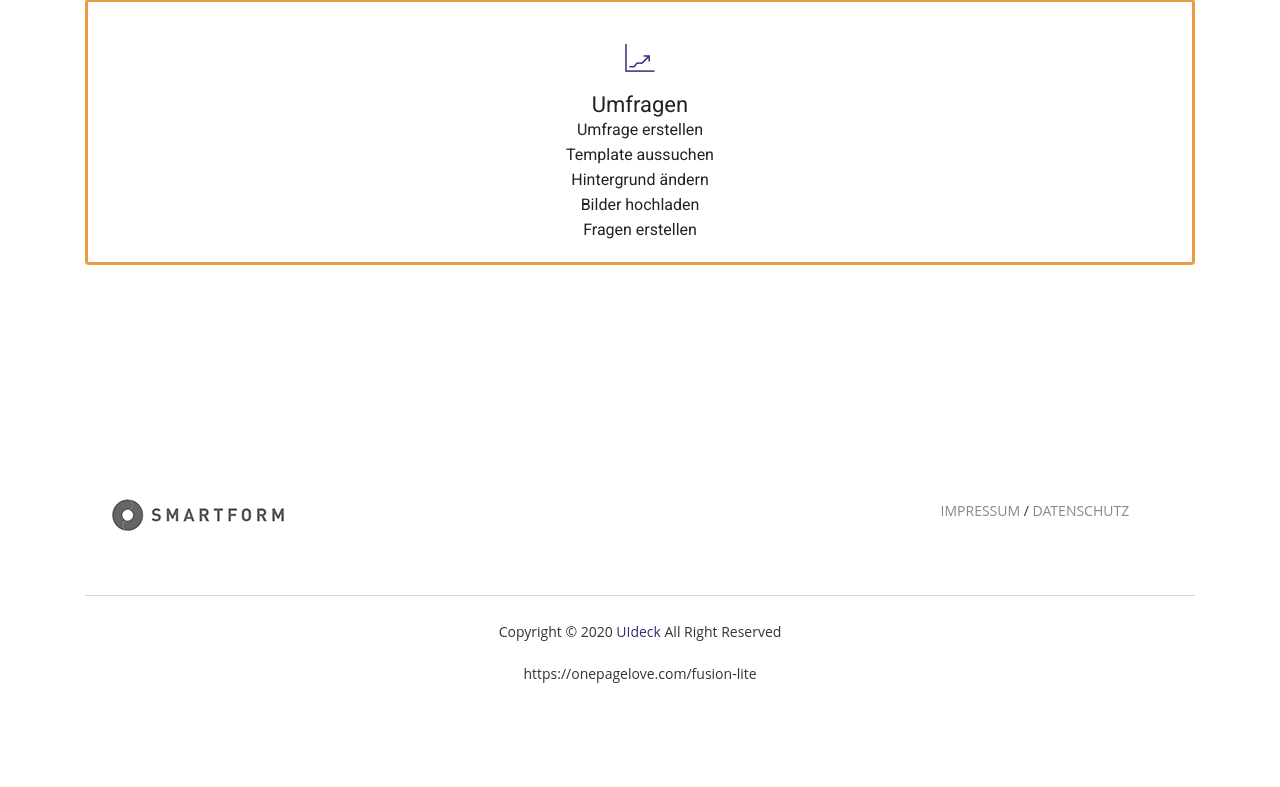
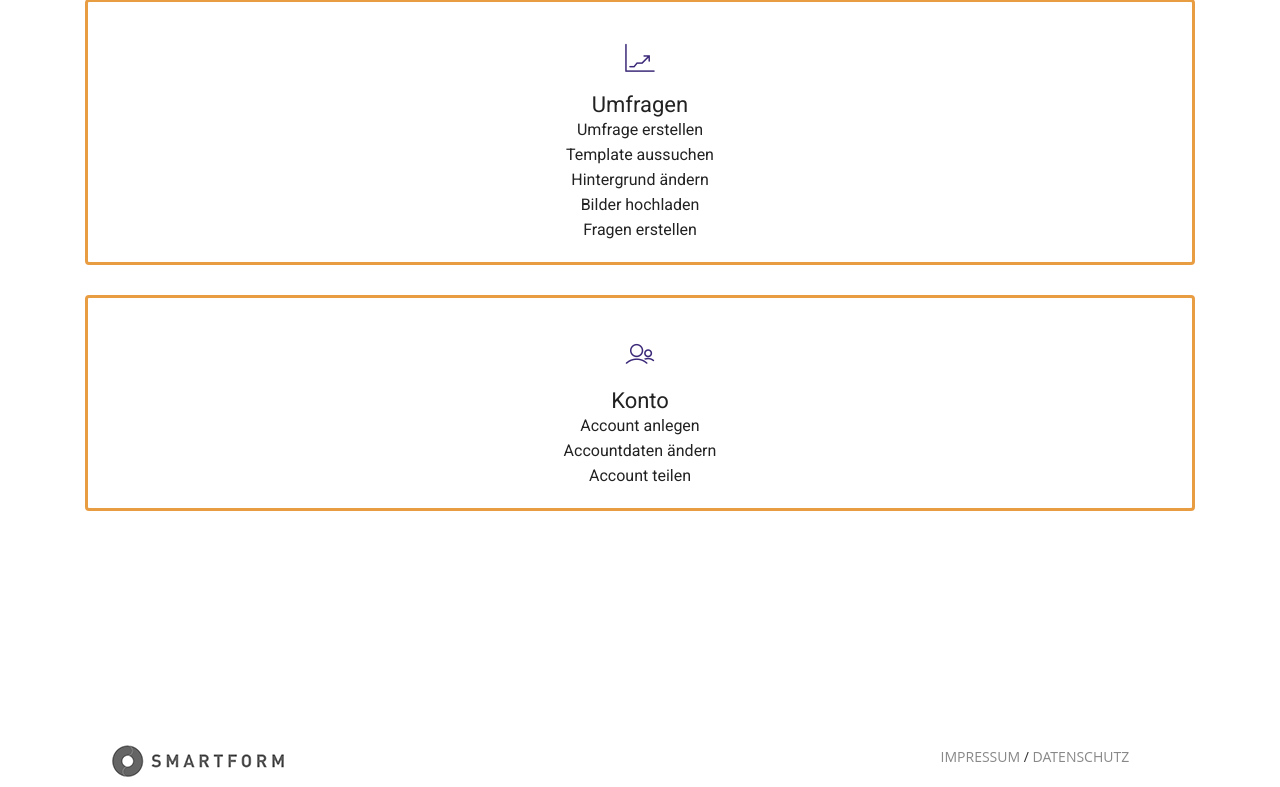
Before and after one commit to pxcemaker/SmartForms, a PHP site: page /HowTo.html in a window 1280 px wide. Shown: the part 1124-1911 px from the top of the page. Before the commit the page ends 1807 px from the top, so only its background shows below. Run offline with PHP 8.4, Linux system fonts and the light colour scheme; some web fonts are replaced.

Commit message:
changes 14.04.21

```diff
--- a/fusion-opl/FAQ.html
+++ b/fusion-opl/FAQ.html
@@ -47,7 +47,7 @@
               </a>
             </li>
             <li class="nav-item">
-              <a class="btn btn-common" id="registrieren-btn">LOGIN</a>
+              <a href="uebersicht.html" class="btn btn-common" id="registrieren-btn">LOGIN</a>
             </li>
           </ul>
         </div>
--- a/fusion-opl/HowTo.html
+++ b/fusion-opl/HowTo.html
@@ -47,7 +47,7 @@
               </a>
             </li>
             <li class="nav-item">
-              <a class="btn btn-common" id="registrieren-btn">LOGIN</a>
+              <a href="uebersicht.html" class="btn btn-common" id="registrieren-btn">LOGIN</a>
             </li>
           </ul>
         </div>
@@ -83,15 +83,11 @@
       <div class="shape wow fadeInDown" data-wow-delay="0.3s"></div>
     </div>
         <div class="row">
-            <div class="site-heading">
-
-             </div>
             <div class="col-lg-12">
           <ul>
               <div class="services-item">
             <div class="icon">
                 <i class="lni-users"></i>
-
             </div>
             <li class="oberpunkt">
                 Konto
@@ -132,6 +128,26 @@
              <li class="unterpunkt">
                 <a href="#">Fragen erstellen</a>
              </li>
+              </div>
+          </div>
+          <div class="col-lg-12">
+            <ul>
+                <div class="services-item">
+              <div class="icon">
+                  <i class="lni-users"></i>
+              </div>
+              <li class="oberpunkt">
+                  Konto
+              </li>
+              <li class="unterpunkt">
+                 <a href="#"> Account anlegen</a>
+              </li>
+              <li class="unterpunkt">
+                  <a href="#"> Accountdaten ändern</a>
+               </li>
+               <li class="unterpunkt">
+                  <a href="#"> Account teilen</a>
+               </li>
               </div>
           </div>
         </div>
--- a/fusion-opl/assets/css/main.css
+++ b/fusion-opl/assets/css/main.css
@@ -1541,3 +1541,7 @@ textarea {
   font-size: 80px;
   font-weight: 700;
 }
+
+.icon-arrow{
+  font-size: 30px;
+}
--- a/fusion-opl/datenschutz.html
+++ b/fusion-opl/datenschutz.html
@@ -47,7 +47,7 @@
                 </a>
               </li>
               <li class="nav-item">
-                <a class="btn btn-common" id="registrieren-btn">LOGIN</a>
+                <a href="uebersicht.html" class="btn btn-common" id="registrieren-btn">LOGIN</a>
               </li>
             </ul>
           </div>
--- a/fusion-opl/impressum.html
+++ b/fusion-opl/impressum.html
@@ -47,7 +47,7 @@
               </a>
             </li>
             <li class="nav-item">
-              <a class="btn btn-common" id="registrieren-btn">LOGIN</a>
+              <a href="uebersicht.html" class="btn btn-common" id="registrieren-btn">LOGIN</a>
             </li>
           </ul>
         </div>
--- a/fusion-opl/uebersicht-style.css
+++ b/fusion-opl/uebersicht-style.css
@@ -122,7 +122,7 @@ h1 {
 }
 
 .fourth-plate {
-  background-color: #e99d42;
+  background-color: #b1b0ae;
 }
 
 .survey-texts {
```
Also changed, not shown: fusion-opl/index.html (+4 -4 lines), fusion-opl/uebersicht.html (+13 -22 lines).
